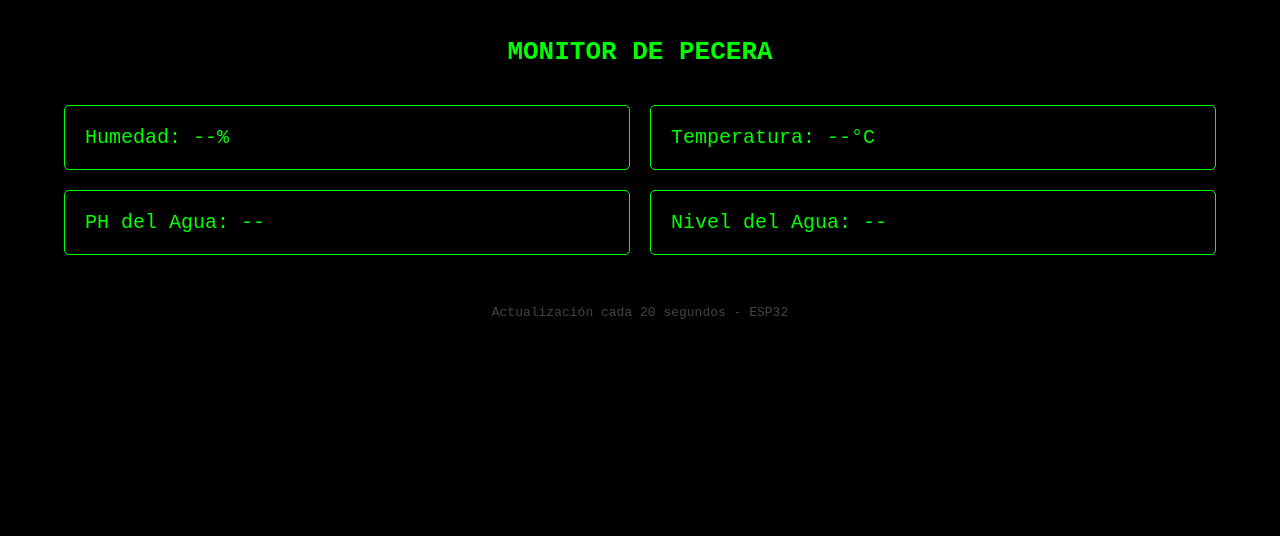
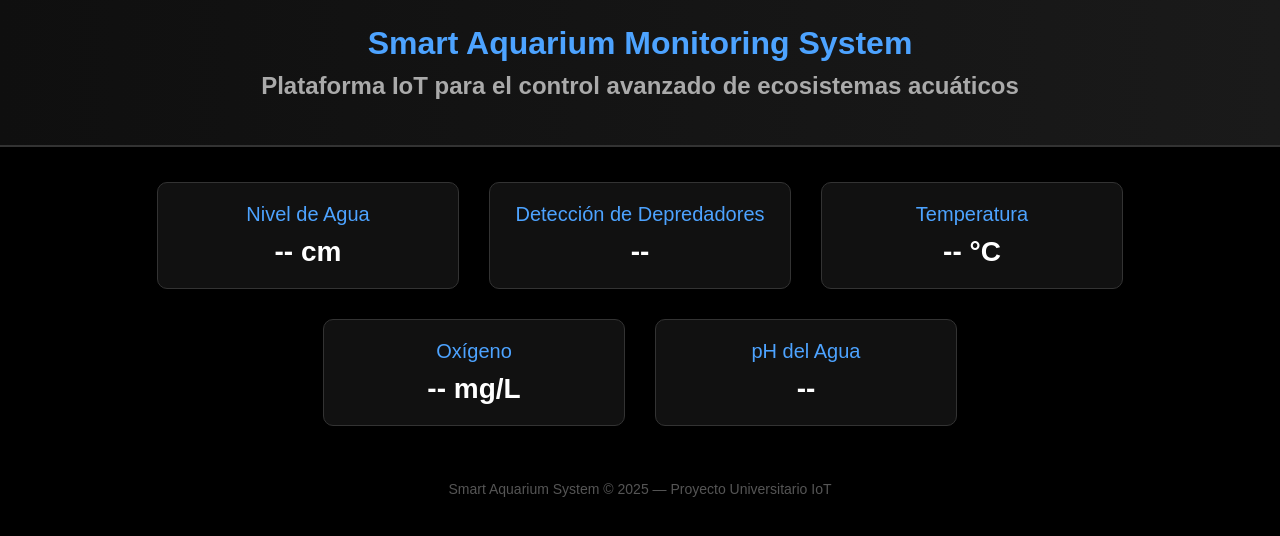
Before and after one commit to Rickcooper74/pecera-esp32, a plain HTML site: page index.html in a window 1280 px wide. Drawn offline with Linux system fonts and the light colour scheme; no server answers.

Commit message:
Update index.html

```diff
--- a/index.html
+++ b/index.html
@@ -2,75 +2,140 @@
 <html lang="es">
 <head>
     <meta charset="UTF-8">
-    <title>Monitor de Pecera - ESP32</title>
+    <meta name="viewport" content="width=device-width, initial-scale=1.0">
+    <title>Smart Aquarium Monitor</title>
+
     <style>
         body {
             background-color: #000;
-            color: #0f0;
-            font-family: monospace;
+            color: #e0e0e0;
+            font-family: Arial, sans-serif;
             margin: 0;
             padding: 0;
         }
+
+        header {
+            background: linear-gradient(90deg, #0f0f0f, #1a1a1a);
+            padding: 25px;
+            text-align: center;
+            border-bottom: 2px solid #333;
+        }
+
         h1 {
+            font-size: 32px;
+            margin: 0;
+            color: #4da3ff;
+        }
+
+        h2 {
+            text-align: center;
+            margin-top: 10px;
+            color: #aaa;
+        }
+
+        .container {
+            display: flex;
+            flex-wrap: wrap;
+            justify-content: center;
+            margin: 20px auto;
+            max-width: 1000px;
+        }
+
+        .card {
+            background: #111;
+            border: 1px solid #333;
+            border-radius: 10px;
+            width: 260px;
+            padding: 20px;
+            margin: 15px;
+            text-align: center;
+            transition: 0.3s;
+        }
+
+        .card:hover {
+            border-color: #4da3ff;
+            transform: translateY(-5px);
+        }
+
+        .label {
+            color: #4da3ff;
+            font-size: 20px;
+            margin-bottom: 10px;
+        }
+
+        .value {
+            font-size: 28px;
+            font-weight: bold;
+            color: #fff;
+        }
+
+        footer {
             text-align: center;
             padding: 20px;
-        }
-        .container {
-            width: 90%;
-            margin: auto;
-            display: grid;
-            grid-template-columns: repeat(2, 1fr);
-            gap: 20px;
-        }
-        .card {
-            border: 1px solid #0f0;
-            padding: 20px;
-            font-size: 20px;
-            border-radius: 5px;
-        }
-        footer {
-            text-align: center;
-            margin-top: 40px;
-            padding: 10px;
-            color: #444;
+            color: #555;
+            font-size: 14px;
         }
     </style>
+
 </head>
 <body>
 
-<h1>MONITOR DE PECERA</h1>
+<header>
+    <h1>Smart Aquarium Monitoring System</h1>
+    <h2>Plataforma IoT para el control avanzado de ecosistemas acuáticos</h2>
+</header>
 
+<section>
     <div class="container">
-    <div class="card">Humedad: <span id="humedad">--</span>%</div>
-    <div class="card">Temperatura: <span id="temperatura">--</span>°C</div>
-    <div class="card">PH del Agua: <span id="ph">--</span></div>
-    <div class="card">Nivel del Agua: <span id="nivel">--</span></div>
+
+        <div class="card">
+            <div class="label">Nivel de Agua</div>
+            <div class="value" id="nivel">-- cm</div>
         </div>
 
+        <div class="card">
+            <div class="label">Detección de Depredadores</div>
+            <div class="value" id="depredador">--</div>
+        </div>
+
+        <div class="card">
+            <div class="label">Temperatura</div>
+            <div class="value" id="temp">-- °C</div>
+        </div>
+
+        <div class="card">
+            <div class="label">Oxígeno</div>
+            <div class="value" id="oxigeno">-- mg/L</div>
+        </div>
+
+        <div class="card">
+            <div class="label">pH del Agua</div>
+            <div class="value" id="ph">--</div>
+        </div>
+
+    </div>
+</section>
+
 <footer>
-    Actualización cada 20 segundos - ESP32
+    Smart Aquarium System © 2025 — Proyecto Universitario IoT
 </footer>
 
 <script>
 function actualizarDatos() {
-        fetch("http://TU_IP_DEL_ESP32/datos")
+    fetch("http://TU-IP-DEL-ESP32/datos") // Ejemplo: http://192.168.0.150/datos
     .then(response => response.json())
     .then(data => {
-                document.getElementById("humedad").textContent = data.humedad;
-                document.getElementById("temperatura").textContent = data.temperatura;
+        document.getElementById("nivel").textContent = data.nivel + " cm";
+        document.getElementById("depredador").textContent = data.depredador ? "Detectado" : "No Detectado";
+        document.getElementById("temp").textContent = data.temperatura + " °C";
+        document.getElementById("oxigeno").textContent = data.oxigeno + " mg/L";
         document.getElementById("ph").textContent = data.ph;
-                document.getElementById("nivel").textContent = data.nivel;
     })
-            .catch(error => {
-                console.log("Error obteniendo datos del ESP32:", error);
-            });
+    .catch(err => console.log("Error al obtener datos:", err));
 }
 
-    // Llamar al iniciar
+setInterval(actualizarDatos, 20000);
 actualizarDatos();
-
-    // Llamar cada 20 segundos
-    setInterval(actualizarDatos, 20000);
 </script>
 
 </body>
```
Lines whose indentation alone changed are shown as unchanged.
